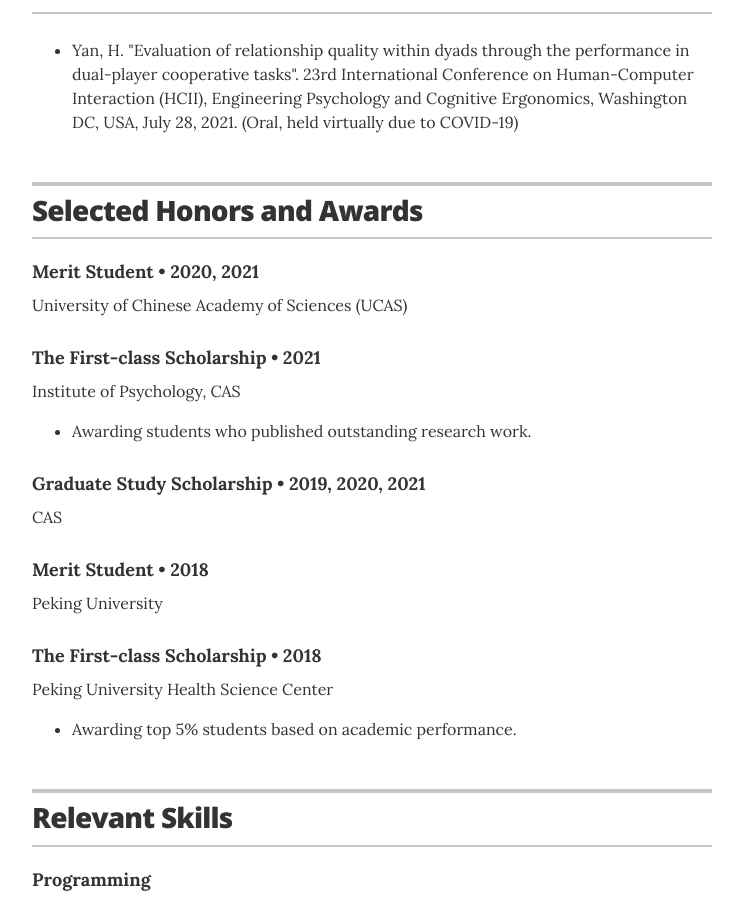
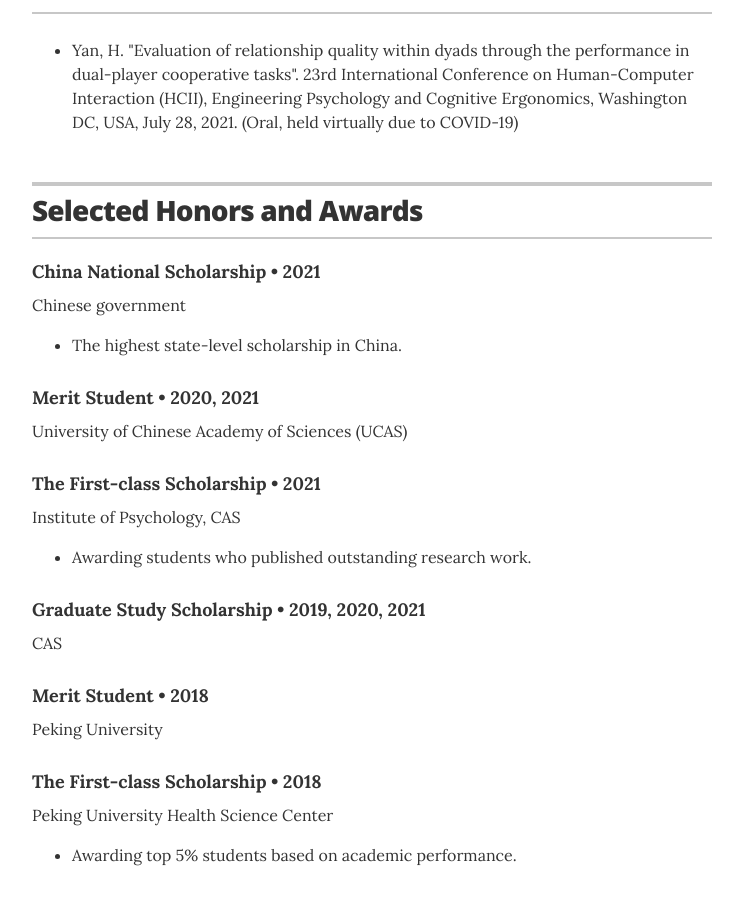
Before and after one commit to PsychYan/PsychYan.github.io, a Jekyll site: the page built from index.html, in a window 1280 px wide and 900 px high, scrolled down 3479 px. Shown: the whole window, without its empty margins (268-1011 px from the left). Built offline with Jekyll 4.4.1, drawn with Linux system fonts in a browser that asks for light colours.

Commit message:
Update recognitions.yml

```diff
--- a/_data/recognitions.yml
+++ b/_data/recognitions.yml
@@ -1,4 +1,8 @@
 # Recognitions
+- organization: China National Scholarship
+  year: 2021
+  summary: Chinese government <ul class="resume-item-list"><li>The highest state-level scholarship in China.</li></ul>
+
 - organization: Merit Student
   year: 2020, 2021
   summary: University of Chinese Academy of Sciences (UCAS)
```
